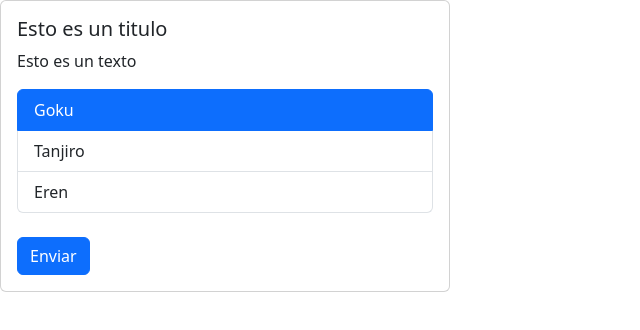
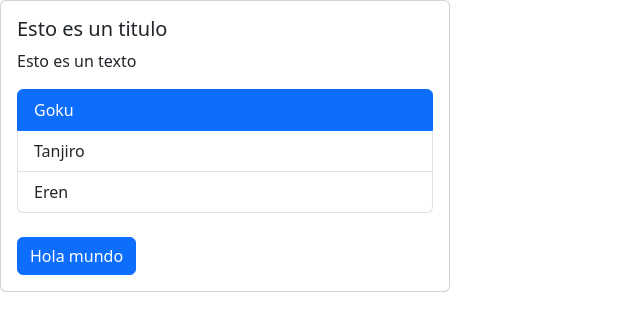
Before and after one commit to Pauljls/React-Basics, a React (Vite) app: page / in a window 1280 px wide. Shown: the top 330 px of the page, without its empty margins (0-640 px from the left). Built offline with nearby package versions, Linux system fonts and the light colour scheme.

Commit message:
Course solution exercise 1

```diff
--- a/src/App.tsx
+++ b/src/App.tsx
@@ -2,12 +2,10 @@
 import Card,{CardBody} from "./components/Card"
 import List from "./components/List"
 import Button from "./components/Button"
+import Button1 from "./components/Button1"
+import { useState } from "react"
 
-const list :  string[] =  [
-  'Goku',
-  'Tanjiro',
-  'Eren'
-]
+
 
 //SHORT CIRCUIT OPERATOR
 // const x = { operador && accion} ejemplo { 8>5 && "Es verdad"} funciona de la siguiente forma
@@ -16,18 +14,29 @@ const list :  string[] =  [
 
 // const x = 8-8 && "Hola mundo" // pero si el valor da 0 entonces siempre se imprimira 0,solo sucede en react
 function App(){
+
   //ES UNA CONVENCION USAR handle(nombre de funcion) para asignar una fucnion a un componente
-  const handleSelect = (elemento : string)=>{
-     console.log(elemento + 1)
-  }
+
+  const [isLoading, setIsLoading]= useState(false)
+  const handleClick =()=> setIsLoading(!isLoading)
+
+  const list :  string[] =  [
+    'Goku',
+    'Tanjiro',
+    'Eren'
+  ]
+
   return <Card>
+
     <CardBody title={"Esto es un titulo"} text={"Esto es un texto"}/>
     {
-      list.length ? (<List data={list} onSelect={handleSelect}/>) : "No hay contenido"
+      list.length ? (<List data={list} />) : "No hay contenido"
     }
     <br/>
-    <Button> Enviar </Button>
+    <Button isLoading={isLoading} onClick={handleClick} >Hola mundo</Button>
   </Card>
+
 }
 
+
 export default App
--- a/src/components/Button.tsx
+++ b/src/components/Button.tsx
@@ -1,23 +1,16 @@
 import { ReactNode, useState } from "react"
 
-interface Props{
+type Props = {
     children : ReactNode
+    isLoading :  boolean
+    onClick : ()=> void
 }
 
 
-function Button(props : Props){
-    const [status, setStatus] = useState(true)
-    const [message, setMessage] = useState(props.children)
-    const [enable, setEnable] =useState(false)
+function Button({children, onClick, isLoading} : Props){
 
 
-    const statusHandler=()=>{
-        setStatus(false)
-        setEnable(true)
-        setMessage('Cargando...')
-    }
-
-    return (<button type="button" disabled={enable} className={`${status ? 'btn btn-primary' : 'btn btn-secondary'}`} onClick={()=>statusHandler()} >{message}</button>)
+    return (<button disabled={isLoading} onClick={onClick} type="button" className= {`btn btn-${isLoading ? 'secondary' : 'primary'}`}>{isLoading ? 'Cargando': children }</button>)
 }
 
 export default Button
--- /dev/null
+++ b/src/components/Button1.tsx
@@ -0,0 +1,18 @@
+import { ReactNode} from "react"
+
+type Props = {
+    children : ReactNode;
+    event : () => void;
+}
+
+
+
+function Button1({children, event}:Props){
+    const addElement=()=>{
+        event()
+    }
+
+    return (<button type="button" className="btn btn-primary" onClick={addElement}>{children}</button>)
+}
+
+export default Button1
```
